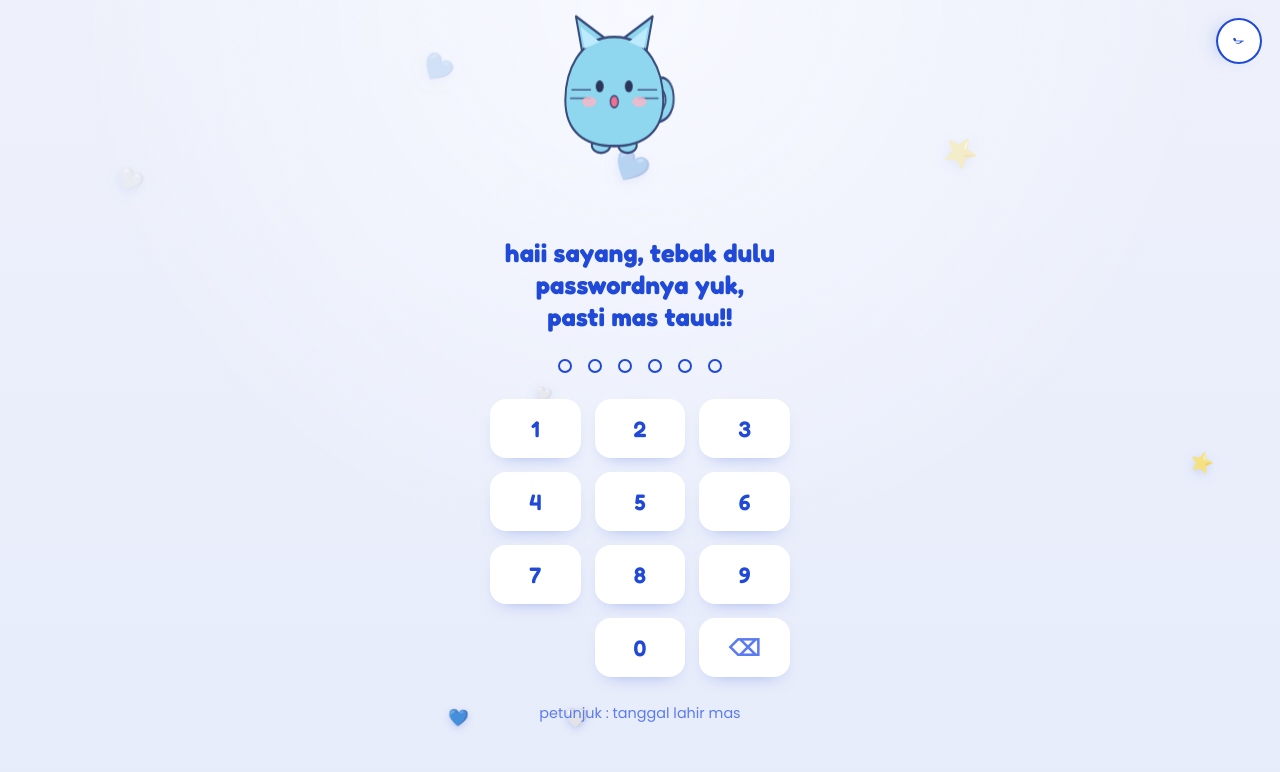
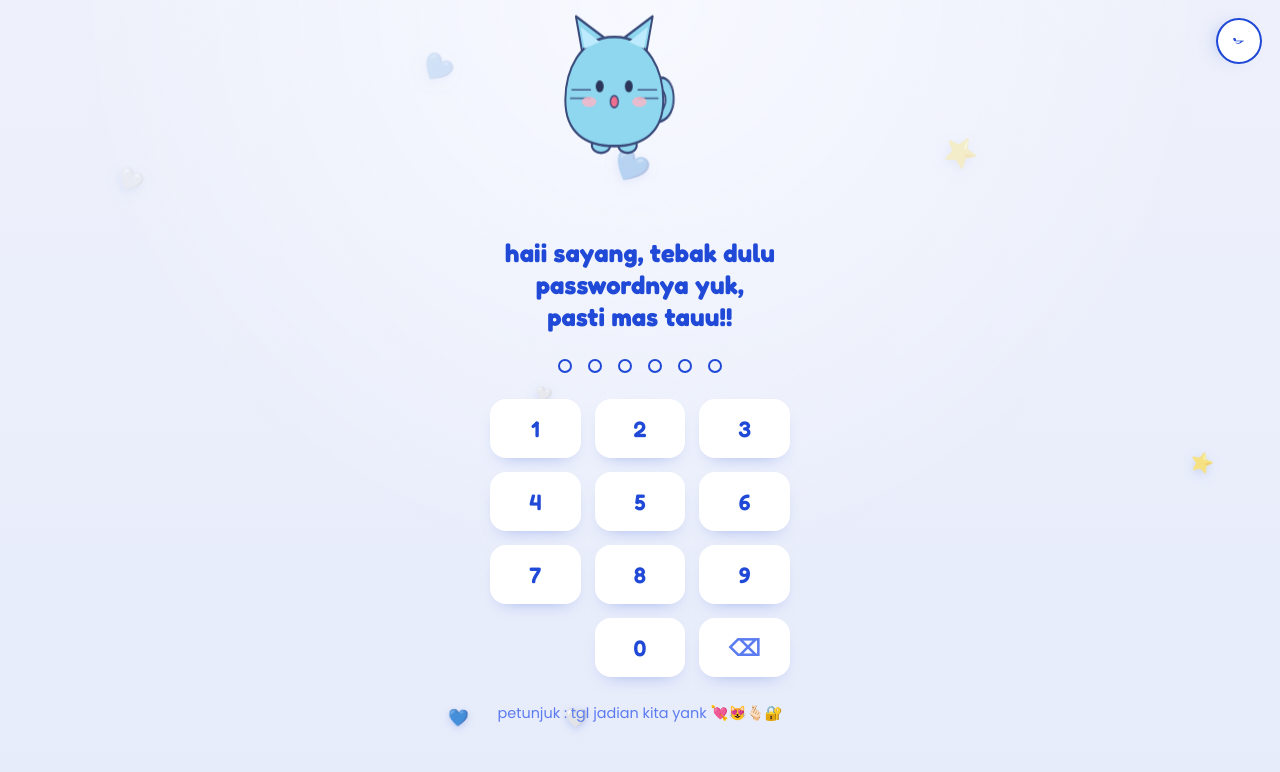
Before and after one commit to AndalbaProject/caca, a plain HTML site: page index.html in a window 1280 px wide. Drawn offline with Linux system fonts and the light colour scheme.

Commit message:
Update index.html

```diff
--- a/index.html
+++ b/index.html
@@ -58,7 +58,7 @@
           <button data-key="del" class="del">⌫</button>
         </div>
 
-        <p class="clue">petunjuk : tanggal lahir mas</p>
+        <p class="clue">petunjuk : tgl jadian kita yank 💘😻🫰🏻🔐</p>
       </div>
     </section>
 
```
